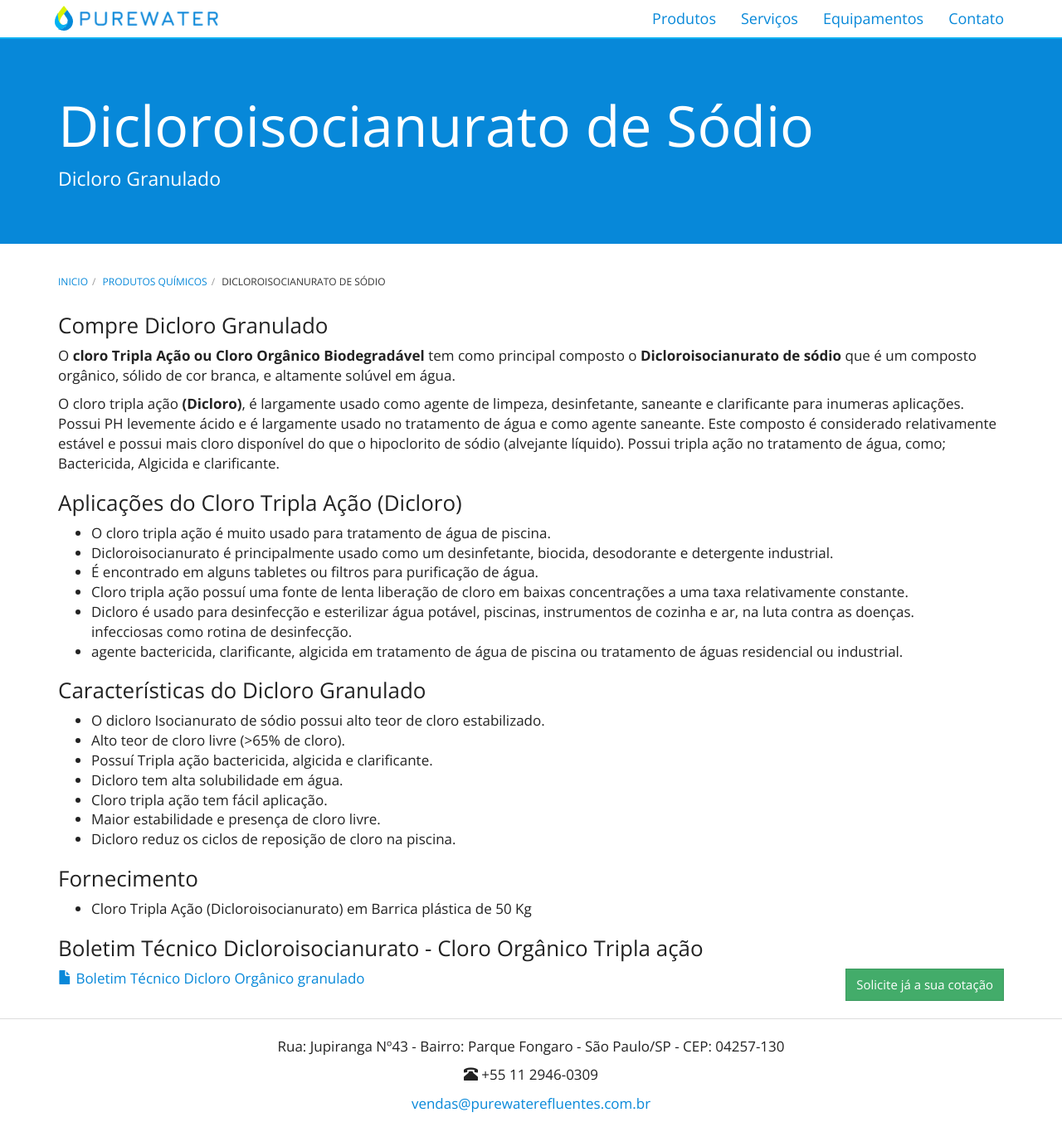
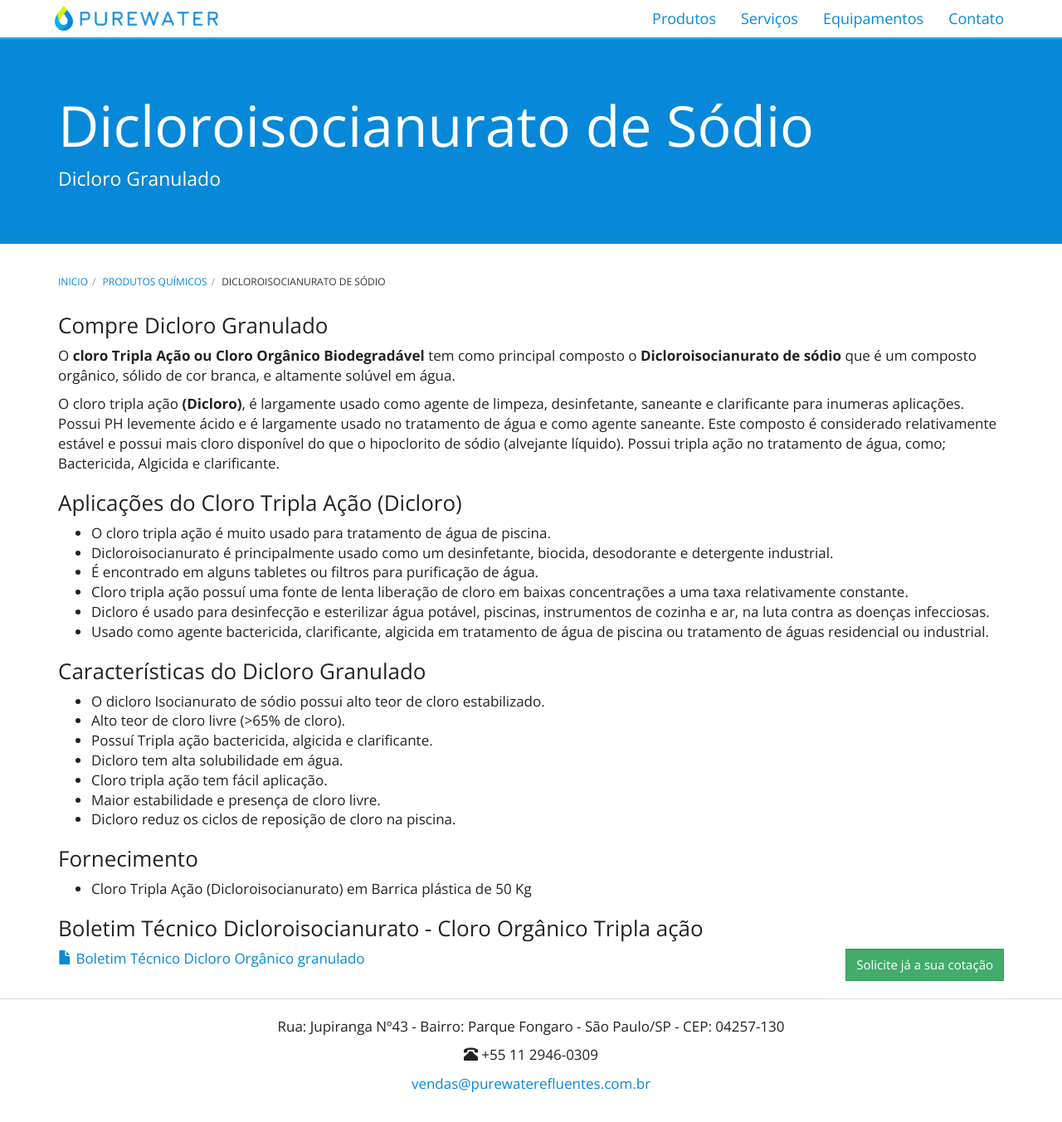
Before and after one commit to purewaterefluentes/purewaterefluentes.github.io, a Jekyll site: the page built from produtos/dicloroisocianurato-dicloro.md, in a window 1280 px wide and 1353 px high. Shown: the whole window at 83% size. Built offline with Jekyll 4.4.1, drawn with Linux system fonts in a browser that asks for light colours; nearby versions of some CDN libraries; library files that are not in the unit come from our copies.

Commit message:
Update dicloroisocianurato-dicloro.md

```diff
--- a/produtos/dicloroisocianurato-dicloro.md
+++ b/produtos/dicloroisocianurato-dicloro.md
@@ -19,9 +19,8 @@ Possui tripla ação no tratamento de água, como; Bactericida, Algicida e clari
 - Dicloroisocianurato é principalmente usado como um desinfetante, biocida, desodorante e detergente industrial.
 - É encontrado em alguns tabletes ou filtros para purificação de água.
 - Cloro tripla ação possuí uma fonte de lenta liberação de cloro em baixas concentrações a uma taxa relativamente constante.
-- Dicloro é usado para desinfecção e esterilizar água potável, piscinas, instrumentos de cozinha e ar, na luta contra as doenças.
-  infecciosas como rotina de desinfecção.
-- agente bactericida, clarificante, algicida em tratamento de água de piscina ou tratamento de águas residencial ou industrial.
+- Dicloro é usado para desinfecção e esterilizar água potável, piscinas, instrumentos de cozinha e ar, na luta contra as doenças infecciosas.
+- Usado como agente bactericida, clarificante, algicida em tratamento de água de piscina ou tratamento de águas residencial ou industrial.
 
 
 ### Características do Dicloro Granulado
```
